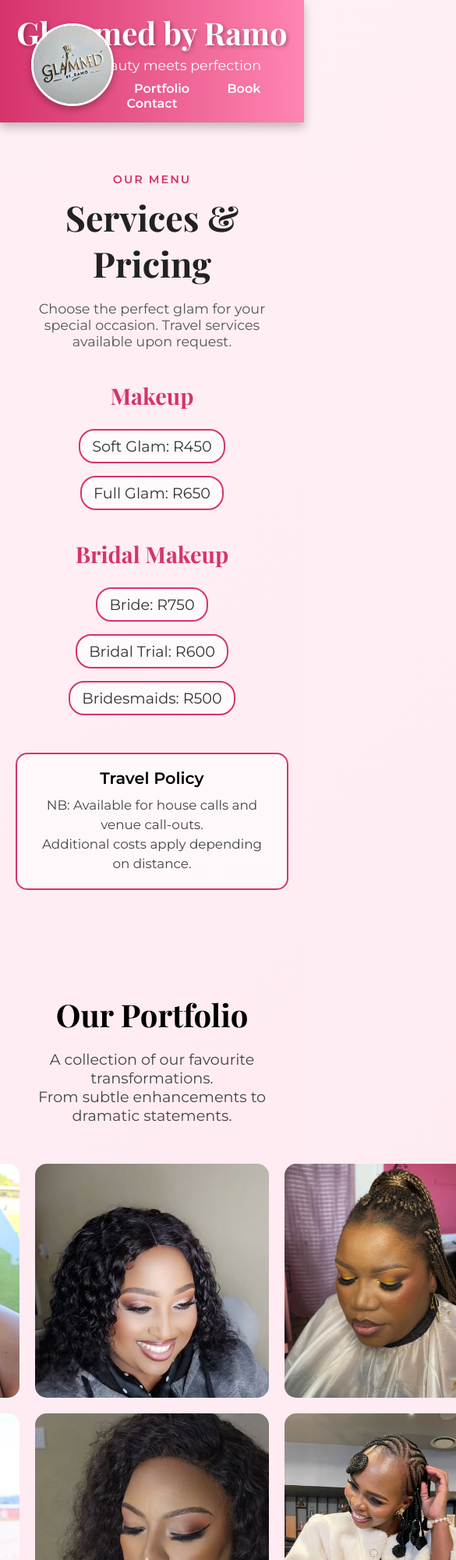
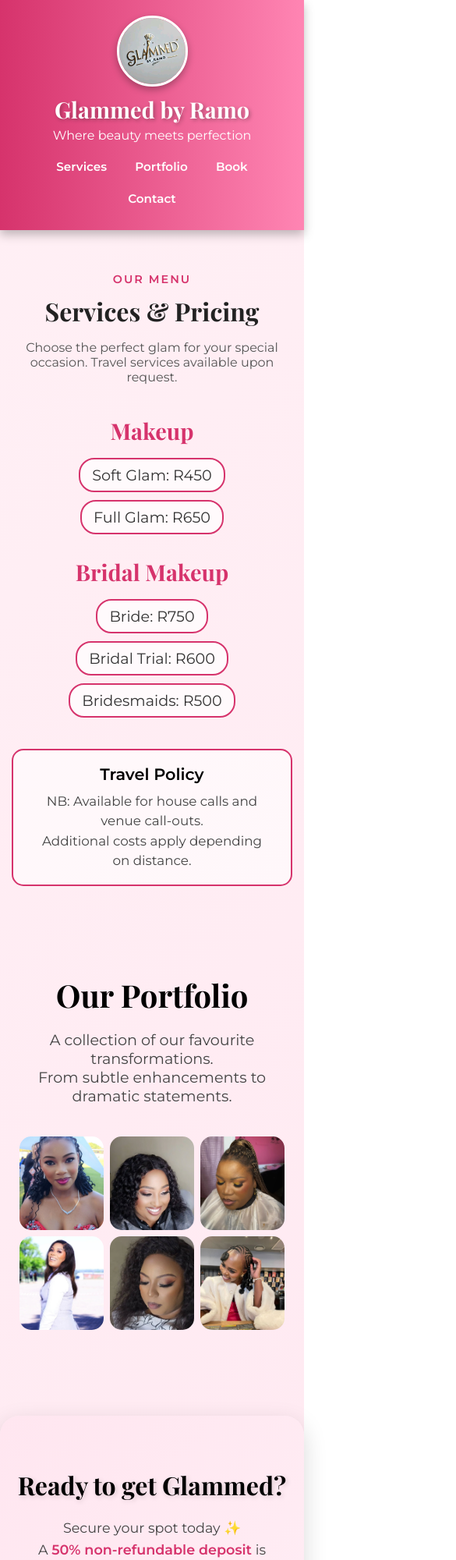
Before and after one commit to taurusjay3/Beauty-Booking-Website, a plain HTML site: page GlammedByRamo/index.html in a window 390 px wide. Shown: the top 2000 px of the page at 78% size, 585 px wide, since content can reach past the window. Drawn offline with nearby package versions, Linux system fonts and the light colour scheme; a small style sheet from the web is missing.

Commit message:
Refactor CSS styles for improved layout and responsiveness

```diff
--- a/GlammedByRamo/static/css/style.css
+++ b/GlammedByRamo/static/css/style.css
@@ -75,7 +75,6 @@
   background: rgba(255,255,255,0.3);
   transform: scale(1.05);
 }
-
 
 /* Sections */
 .section {
@@ -192,29 +191,26 @@
 
 .images {
   display: grid;
-  grid-template-columns: repeat(3, max-content); /* columns fit image width */
-  gap: 20px;                                     /* space between images */
-  justify-content: center;                        /* center the entire grid */
+  grid-template-columns: repeat(3, max-content);
+  gap: 20px;
+  justify-content: center;
   align-items: center;
-  padding: 20px 0;                                /* optional top/bottom padding */
+  padding: 20px 0;
 }
 
-
 .images img {
-  width: 300px;       /* fixed width */
-  height: 300px;      /* fixed height */
-  object-fit: cover;  /* keeps aspect ratio and crops if necessary */
+  width: 300px;
+  height: 300px;
+  object-fit: cover;
   border-radius: 15px;
   transition: transform 0.5s, box-shadow 0.5s;
   cursor: pointer;
 }
 
-
 .images img:hover {
   transform: scale(1.05);
   box-shadow: 0 10px 25px rgba(0,0,0,0.25);
 }
-
 
 /* Booking Section */
 .booking-section {
@@ -384,3 +380,135 @@
   border-top: 1px solid #e0e0e0;
   padding-top: 15px;
 }
+
+/* ===============================
+   RESPONSIVE DESIGN (ALL DEVICES)
+   =============================== */
+
+/* Tablets */
+@media (max-width: 1024px) {
+
+  header .profile-pic {
+    width: 85px;
+    height: 85px;
+    top: 12px;
+    left: 15px;
+  }
+
+  .section-title {
+    font-size: 2.4em;
+  }
+
+  .booking-title {
+    font-size: 2.5em;
+  }
+
+  .images {
+    grid-template-columns: repeat(2, 300px);
+  }
+}
+
+/* Mobile phones — ONLY THIS BLOCK CHANGED */
+@media (max-width: 768px) {
+
+  header {
+    padding: 20px 15px;
+  }
+
+  header .profile-pic {
+    position: static;
+    margin: 0 auto 10px;
+    display: block;
+  }
+
+  header .header-text {
+    display: block;
+  }
+
+  header h1 {
+    font-size: 2em;
+  }
+
+  header p {
+    font-size: 1em;
+  }
+
+  header nav a {
+    display: inline-block;
+    margin: 6px;
+    font-size: 0.95em;
+  }
+
+  .section {
+    padding: 40px 15px;
+  }
+
+  .section-title {
+    font-size: 2.2em;
+  }
+
+  .section-subtitle {
+    font-size: 1em;
+  }
+
+  .service-category li {
+    display: block;
+    margin: 10px auto;
+    width: fit-content;
+  }
+
+  /* 🔧 UPDATED GALLERY ONLY */
+  .images {
+    grid-template-columns: repeat(3, 1fr);
+    gap: 8px;
+    padding: 10px;
+  }
+
+  .images img {
+    width: 100%;
+    height: 120px;
+    object-fit: cover;
+  }
+
+  .booking-title {
+    font-size: 2.2em;
+  }
+
+  .booking-text {
+    font-size: 1.1em;
+  }
+
+  .booking-button {
+    font-size: 1.2em;
+    padding: 15px 35px;
+  }
+
+  .payment-info {
+    padding: 20px;
+  }
+
+  .footer-container {
+    flex-direction: column;
+    text-align: center;
+  }
+
+  .social-links a {
+    justify-content: center;
+  }
+}
+
+/* Small phones */
+@media (max-width: 480px) {
+
+  header h1 {
+    font-size: 1.8em;
+  }
+
+  .booking-title {
+    font-size: 2em;
+  }
+
+  .section-title {
+    font-size: 2em;
+  }
+}
```
